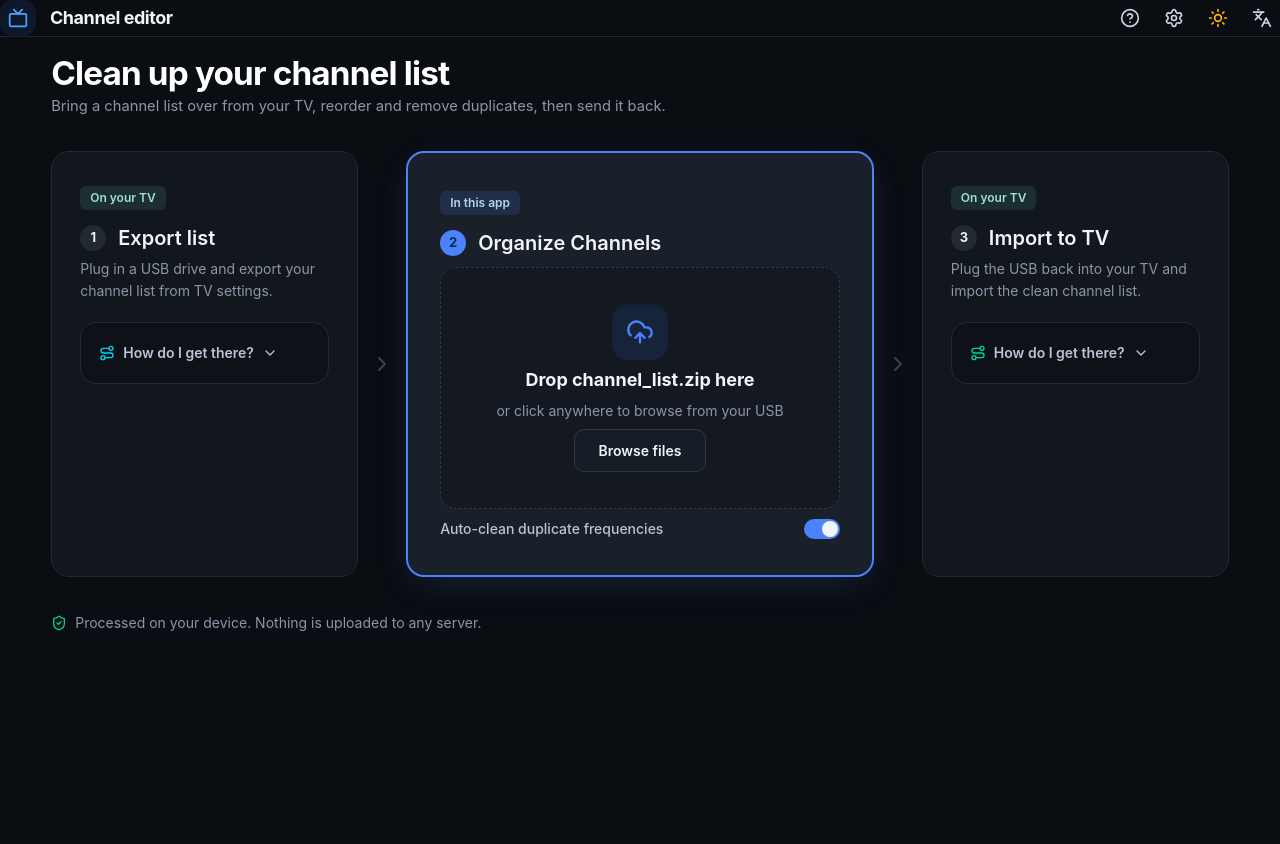
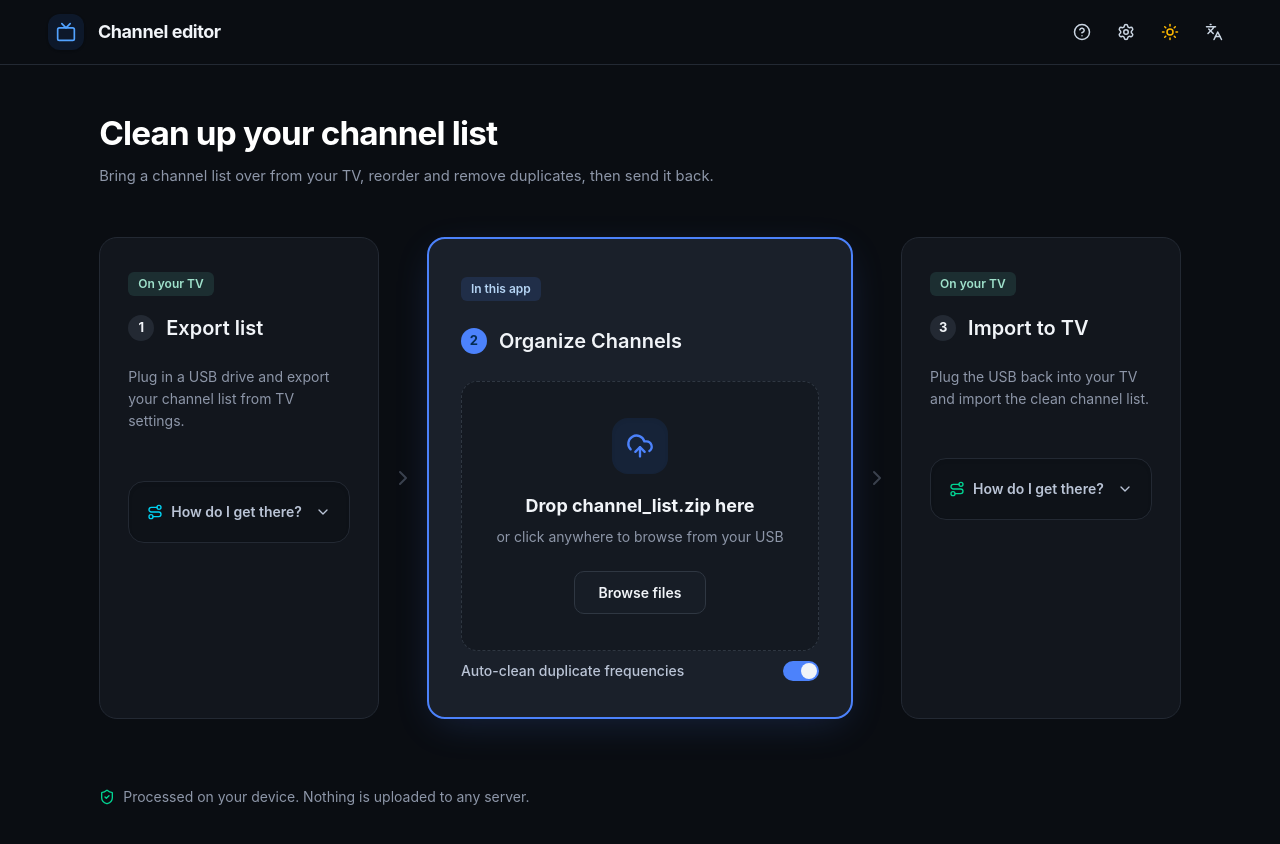
Before and after one commit to sam7Muhammad/channel-editor, a React (Vite) app: page / in a window 1280 px wide. Shown: the top 844 px of the page. Before the commit the page ends 800 px from the top, so only its background shows below. Built offline with nearby package versions, Linux system fonts and the light colour scheme.

Commit message:
Center main layout with max-width container and visible framed borders

```diff
--- a/src/App.tsx
+++ b/src/App.tsx
@@ -546,7 +546,7 @@ export const App: React.FC = () => {
       />
 
       {/* Main Content Area */}
-      <main className="flex-1 flex flex-col w-full min-h-[calc(100vh-80px)]">
+      <main className="flex-1 flex flex-col w-full min-h-[calc(100vh-80px)] px-4 sm:px-8 lg:px-12 py-6">
         {channels.length === 0 ? (
           <FileUploader
             onFileSelected={handleFileSelected}
@@ -554,9 +554,9 @@ export const App: React.FC = () => {
             language={language}
           />
         ) : (
-          <div className="flex-1 flex flex-col w-full px-6 sm:px-12 lg:px-16 py-6 space-y-4">
+          <div className="flex-1 flex flex-col w-full max-w-[1600px] mx-auto space-y-4">
             {/* Filter & Multi-Select Toolbar + Channel List */}
-            <div className="flex-1 flex flex-col w-full rounded-2xl overflow-hidden glass border border-slate-800 shadow-2xl">
+            <div className="flex-1 flex flex-col w-full rounded-2xl overflow-hidden glass border border-slate-700/80 shadow-2xl bg-slate-900/60 ring-1 ring-slate-700/50">
               <FilterBar
                 filter={filter}
                 onFilterChange={setFilter}
--- a/src/components/Header.tsx
+++ b/src/components/Header.tsx
@@ -55,7 +55,8 @@ export const Header: React.FC<HeaderProps> = ({
   };
 
   return (
-    <header className="px-6 sm:px-12 lg:px-16 py-4 flex items-center justify-between border-b" style={{ borderColor: 'var(--border-color)', backgroundColor: 'var(--bg-page)' }}>
+    <header className="px-4 sm:px-8 lg:px-12 py-3.5 border-b w-full" style={{ borderColor: 'var(--border-color)', backgroundColor: 'var(--bg-page)' }}>
+      <div className="w-full max-w-[1600px] mx-auto flex items-center justify-between">
 
       {/* Hidden File Input for Direct Browse */}
       <input
@@ -176,6 +177,7 @@ export const Header: React.FC<HeaderProps> = ({
 
       </div>
 
+    </div>
     </header>
   );
 };
--- a/src/styles/index.css
+++ b/src/styles/index.css
@@ -52,8 +52,6 @@
 
 *, *::before, *::after {
   box-sizing: border-box;
-  margin: 0;
-  padding: 0;
 }
 
 html, body {
```
